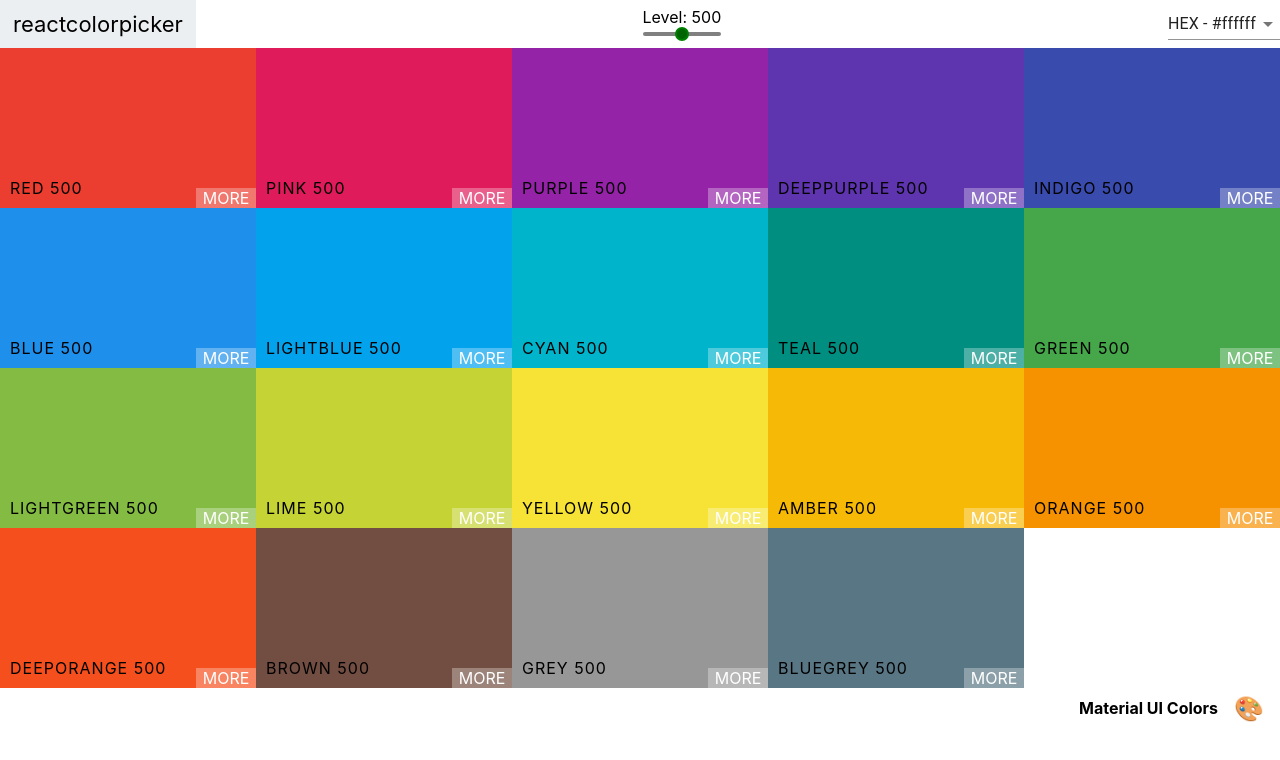
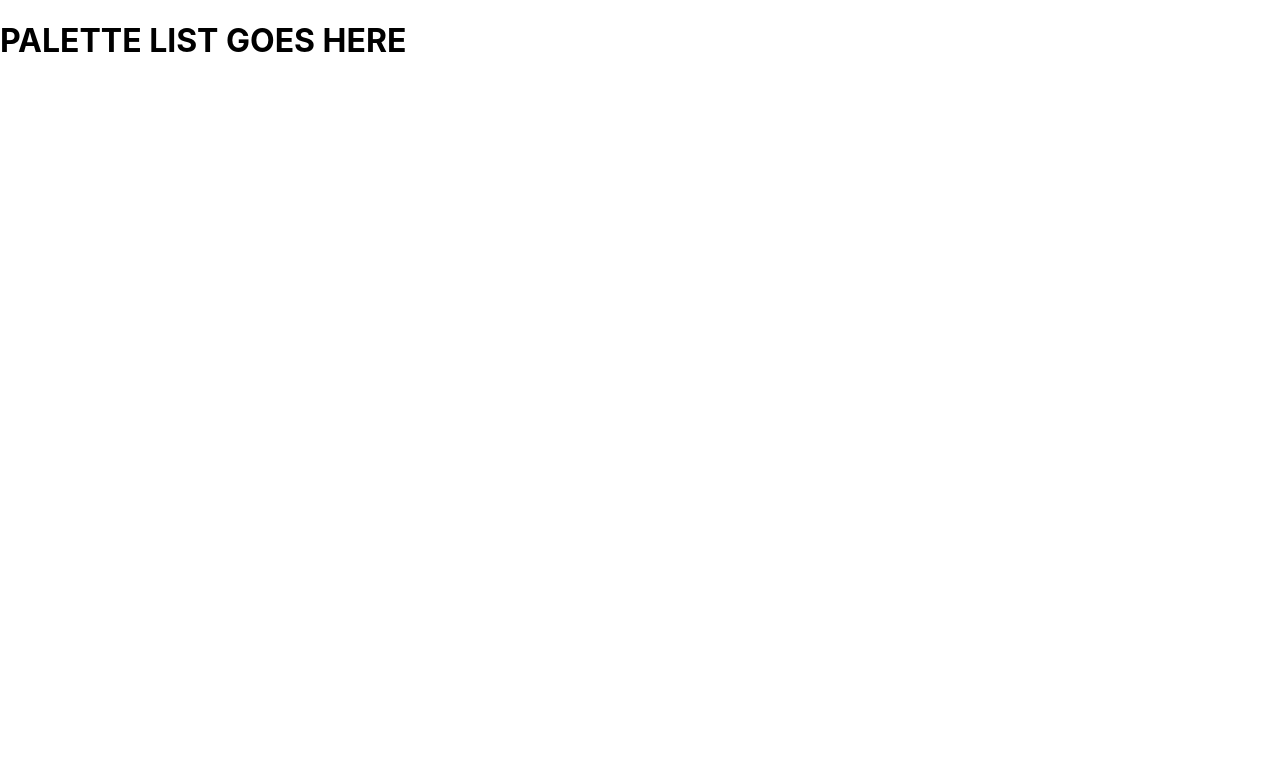
Before and after one commit to Wings30306/react-colors-1, a React (Create React App) app in the folder colors/: page / in a window 1280 px wide. Shown: the top 760 px of the page. Built offline with nearby package versions, Linux system fonts and the light colour scheme.

Commit message:
Add Routing

```diff
--- a/colors/package.json
+++ b/colors/package.json
@@ -13,6 +13,7 @@
     "react": "^17.0.2",
     "react-copy-to-clipboard": "^5.0.3",
     "react-dom": "^17.0.2",
+    "react-router-dom": "^5.2.0",
     "react-scripts": "4.0.3",
     "web-vitals": "^1.0.1"
   },
--- a/colors/src/App.js
+++ b/colors/src/App.js
@@ -1,11 +1,17 @@
 import { generatePalette } from './colorHelpers';
+import 'react-router-dom'
 import Palette from './Palette';
 import seedColors from "./seedColors"
+import { Route, Switch } from 'react-router-dom';
 
 function App() {
     return (
     <div className="App">
-      <Palette palette={generatePalette(seedColors[0])} />
+      <Switch>
+        <Route exact path="/" render={() => <h1>PALETTE LIST GOES HERE</h1>}/>
+        <Route exact path="/palette/:id" render={() => <Palette palette={generatePalette(seedColors[4])} />}/>
+      </Switch>
+
     </div>
   );
 }
--- a/colors/src/index.js
+++ b/colors/src/index.js
@@ -1,13 +1,17 @@
 import React from 'react';
 import ReactDOM from 'react-dom';
+import {BrowserRouter} from 'react-router-dom';
 import './index.css';
 import App from './App';
 import reportWebVitals from './reportWebVitals';
 
 ReactDOM.render(
-  <React.StrictMode>
-    <App />
-  </React.StrictMode>,
+  <BrowserRouter>
+    <React.StrictMode>
+      <App />
+    </React.StrictMode>
+  </BrowserRouter>
+  ,
   document.getElementById('root')
 );
 
```
Also changed, not shown: 1 other file (tests, documents, lock files or other folders).
